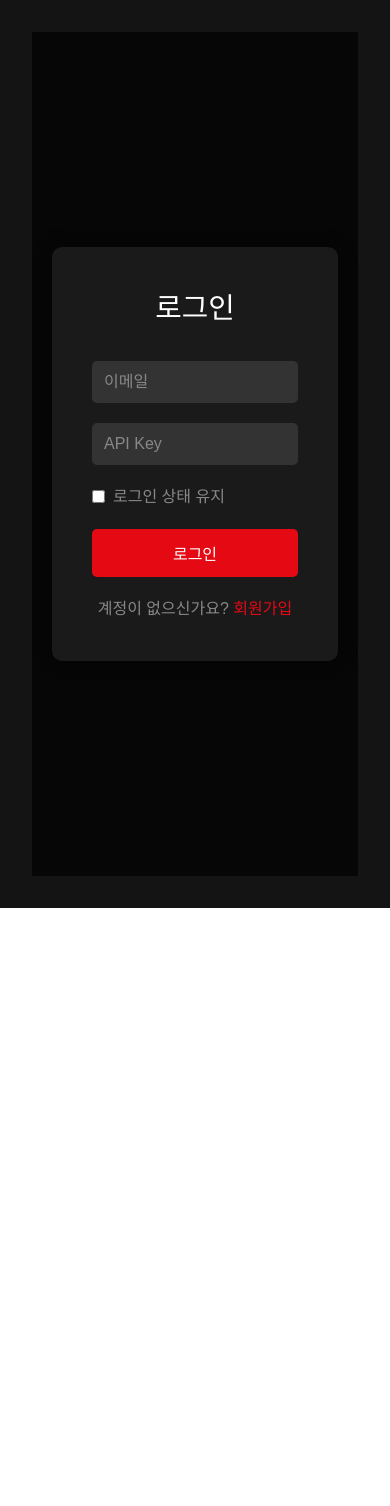
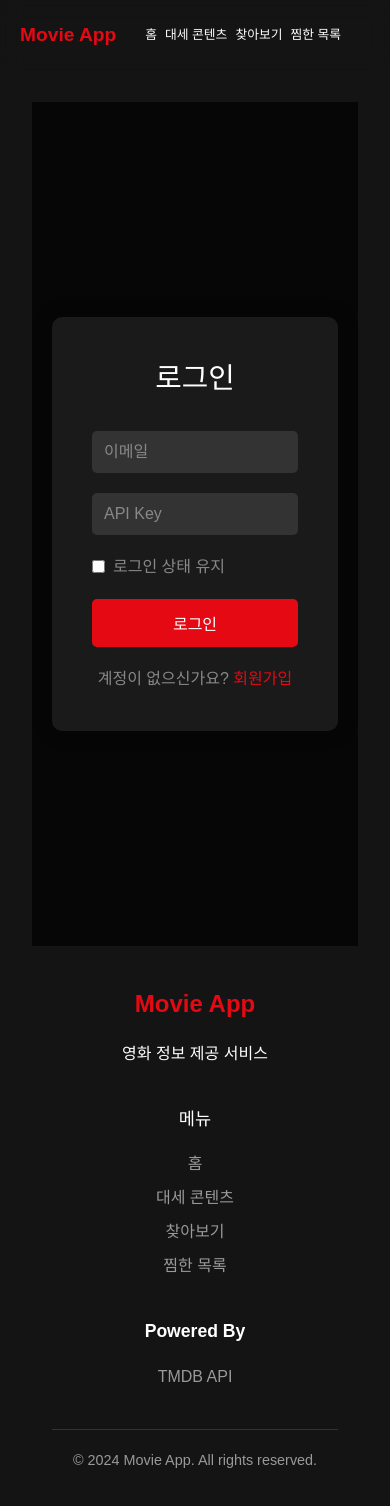
Before and after one commit to machoganzi/WSD-Assignment-02, a Vue app in the folder WSD-Assignment-02/: page /signin in a window 390 px wide. Shown: the top 1506 px of the page. Before the commit the page ends 908 px from the top, so only its background shows below. Built offline with nearby package versions, Linux system fonts and the light colour scheme.

Commit message:
feat: add header and footer components

```diff
--- a/WSD-Assignment-02/src/App.vue
+++ b/WSD-Assignment-02/src/App.vue
@@ -1,15 +1,20 @@
 <template>
     <div class="app">
-      <router-view v-slot="{ Component }">
-        <transition name="fade" mode="out-in">
-          <component :is="Component" />
-        </transition>
-      </router-view>
+      <Header />
+      <main>
+        <router-view v-slot="{ Component }">
+          <transition name="fade" mode="out-in">
+            <component :is="Component" />
+          </transition>
+        </router-view>
+      </main>
+      <Footer />
     </div>
   </template>
 
   <script setup lang="ts">
-  // 스크립트 내용은 추후 구현
+  import Header from './components/layout/Header.vue'
+  import Footer from './components/layout/Footer.vue'
   </script>
 
   <style>
@@ -27,6 +32,13 @@
 
   .app {
     min-height: 100vh;
+    display: flex;
+    flex-direction: column;
+  }
+
+  main {
+    margin-top: 70px;
+    flex-grow: 1;
   }
 
   .fade-enter-active,
--- a/WSD-Assignment-02/src/components/layout/Footer.vue
+++ b/WSD-Assignment-02/src/components/layout/Footer.vue
@@ -0,0 +1,92 @@
+<template>
+    <footer class="footer">
+      <div class="footer-content">
+        <div class="footer-section">
+          <h3>Movie App</h3>
+          <p>영화 정보 제공 서비스</p>
+        </div>
+        <div class="footer-section">
+          <h4>메뉴</h4>
+          <router-link to="/">홈</router-link>
+          <router-link to="/popular">대세 콘텐츠</router-link>
+          <router-link to="/search">찾아보기</router-link>
+          <router-link to="/wishlist">찜한 목록</router-link>
+        </div>
+        <div class="footer-section">
+          <h4>Powered By</h4>
+          <a href="https://www.themoviedb.org" target="_blank" rel="noopener">
+            TMDB API
+          </a>
+        </div>
+      </div>
+      <div class="footer-bottom">
+        <p>&copy; 2024 Movie App. All rights reserved.</p>
+      </div>
+    </footer>
+  </template>
+
+  <style scoped>
+  .footer {
+    background: #141414;
+    padding: 40px 20px 20px;
+    margin-top: auto;
+  }
+
+  .footer-content {
+    max-width: 1200px;
+    margin: 0 auto;
+    display: grid;
+    grid-template-columns: repeat(auto-fit, minmax(200px, 1fr));
+    gap: 40px;
+  }
+
+  .footer-section {
+    display: flex;
+    flex-direction: column;
+    gap: 10px;
+  }
+
+  .footer-section h3 {
+    color: #e50914;
+    font-size: 1.5rem;
+    margin-bottom: 10px;
+  }
+
+  .footer-section h4 {
+    color: #fff;
+    font-size: 1.1rem;
+    margin-bottom: 10px;
+  }
+
+  .footer-section a {
+    color: #999;
+    text-decoration: none;
+    transition: color 0.3s;
+  }
+
+  .footer-section a:hover {
+    color: #e50914;
+  }
+
+  .footer-bottom {
+    max-width: 1200px;
+    margin: 40px auto 0;
+    padding-top: 20px;
+    border-top: 1px solid #333;
+    text-align: center;
+    color: #999;
+    font-size: 0.9rem;
+  }
+
+  @media (max-width: 768px) {
+    .footer-content {
+      grid-template-columns: repeat(2, 1fr);
+    }
+  }
+
+  @media (max-width: 576px) {
+    .footer-content {
+      grid-template-columns: 1fr;
+    }
+  }
+  </style>
--- a/WSD-Assignment-02/src/components/layout/Header.vue
+++ b/WSD-Assignment-02/src/components/layout/Header.vue
@@ -0,0 +1,160 @@
+<template>
+    <header class="header" :class="{ 'header--scrolled': isScrolled }">
+      <nav class="nav">
+        <router-link to="/" class="logo">Movie App</router-link>
+
+        <div class="nav-links">
+          <router-link to="/" class="nav-link">홈</router-link>
+          <router-link to="/popular" class="nav-link">대세 콘텐츠</router-link>
+          <router-link to="/search" class="nav-link">찾아보기</router-link>
+          <router-link to="/wishlist" class="nav-link">찜한 목록</router-link>
+        </div>
+
+        <div class="auth">
+          <template v-if="isAuthenticated">
+            <span class="user-email">{{ userEmail }}</span>
+            <button @click="handleLogout" class="logout-btn">로그아웃</button>
+          </template>
+        </div>
+      </nav>
+    </header>
+  </template>
+
+  <script setup lang="ts">
+  import { ref, onMounted, onUnmounted } from 'vue'
+  import { useRouter } from 'vue-router'
+
+  const router = useRouter()
+  const isScrolled = ref(false)
+  const isAuthenticated = ref(!!localStorage.getItem('TMDb-Key'))
+  const userEmail = ref(localStorage.getItem('userId'))
+
+  const handleScroll = () => {
+    isScrolled.value = window.scrollY > 50
+  }
+
+  const handleLogout = () => {
+    localStorage.removeItem('TMDb-Key')
+    localStorage.removeItem('userId')
+    localStorage.removeItem('remember')
+    isAuthenticated.value = false
+    router.push('/signin')
+  }
+
+  onMounted(() => {
+    window.addEventListener('scroll', handleScroll)
+  })
+
+  onUnmounted(() => {
+    window.removeEventListener('scroll', handleScroll)
+  })
+  </script>
+
+  <style scoped>
+  .header {
+    position: fixed;
+    top: 0;
+    left: 0;
+    right: 0;
+    height: 70px;
+    background: rgba(20, 20, 20, 0.8);
+    backdrop-filter: blur(10px);
+    transition: background-color 0.3s;
+    z-index: 1000;
+  }
+
+  .header--scrolled {
+    background: rgba(20, 20, 20, 0.95);
+  }
+
+  .nav {
+    max-width: 1200px;
+    margin: 0 auto;
+    padding: 0 20px;
+    height: 100%;
+    display: flex;
+    align-items: center;
+    justify-content: space-between;
+  }
+
+  .logo {
+    font-size: 1.5rem;
+    font-weight: bold;
+    color: #e50914;
+    text-decoration: none;
+    transition: color 0.3s;
+  }
+
+  .logo:hover {
+    color: #f40612;
+  }
+
+  .nav-links {
+    display: flex;
+    gap: 2rem;
+  }
+
+  .nav-link {
+    color: #fff;
+    text-decoration: none;
+    transition: color 0.3s;
+    font-size: 1rem;
+  }
+
+  .nav-link:hover {
+    color: #e50914;
+  }
+
+  .auth {
+    display: flex;
+    align-items: center;
+    gap: 1rem;
+  }
+
+  .user-email {
+    color: #fff;
+    font-size: 0.9rem;
+  }
+
+  .logout-btn {
+    padding: 0.5rem 1rem;
+    border: none;
+    border-radius: 4px;
+    background: #e50914;
+    color: white;
+    cursor: pointer;
+    transition: background-color 0.3s;
+  }
+
+  .logout-btn:hover {
+    background: #f40612;
+  }
+
+  @media (max-width: 768px) {
+    .nav-links {
+      gap: 1rem;
+    }
+
+    .nav-link {
+      font-size: 0.9rem;
+    }
+
+    .user-email {
+      display: none;
+    }
+  }
+
+  @media (max-width: 576px) {
+    .nav-links {
+      gap: 0.5rem;
+    }
+
+    .nav-link {
+      font-size: 0.8rem;
+    }
+
+    .logo {
+      font-size: 1.2rem;
+    }
+  }
+  </style>
```
